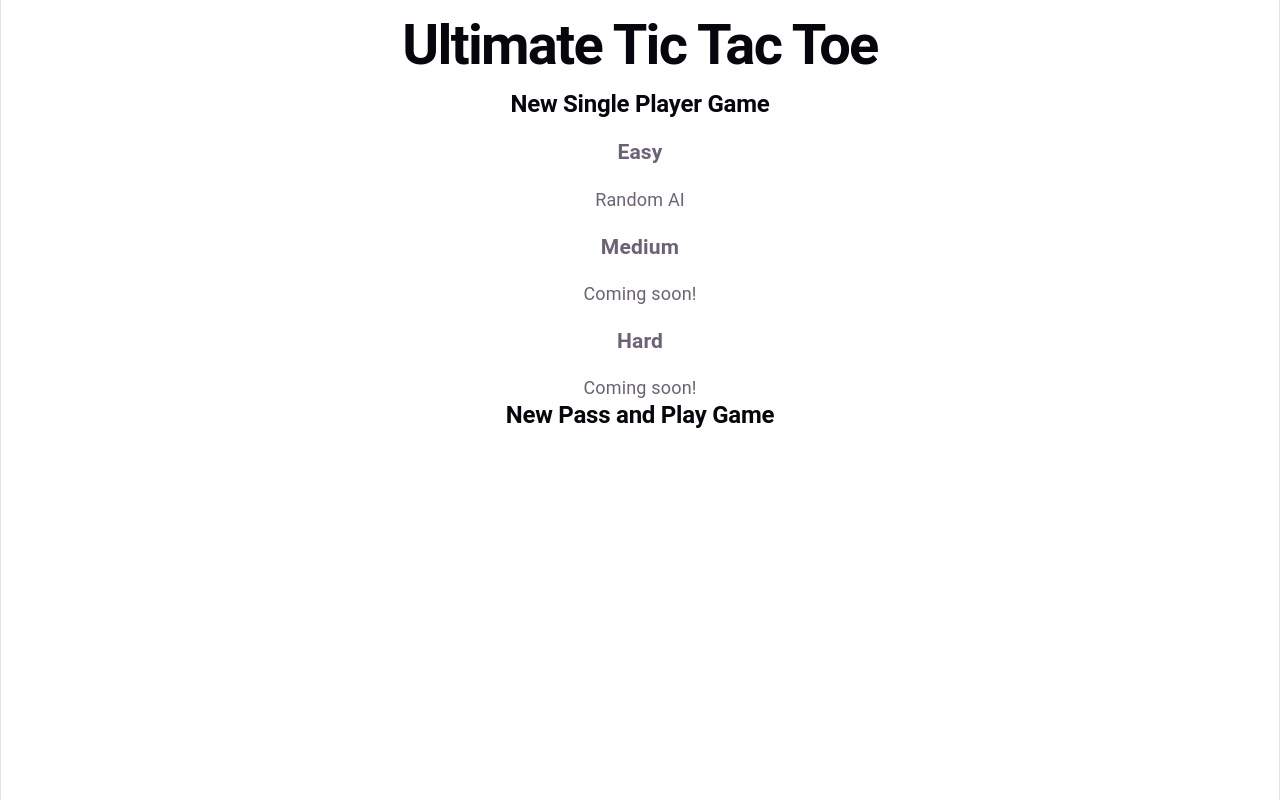
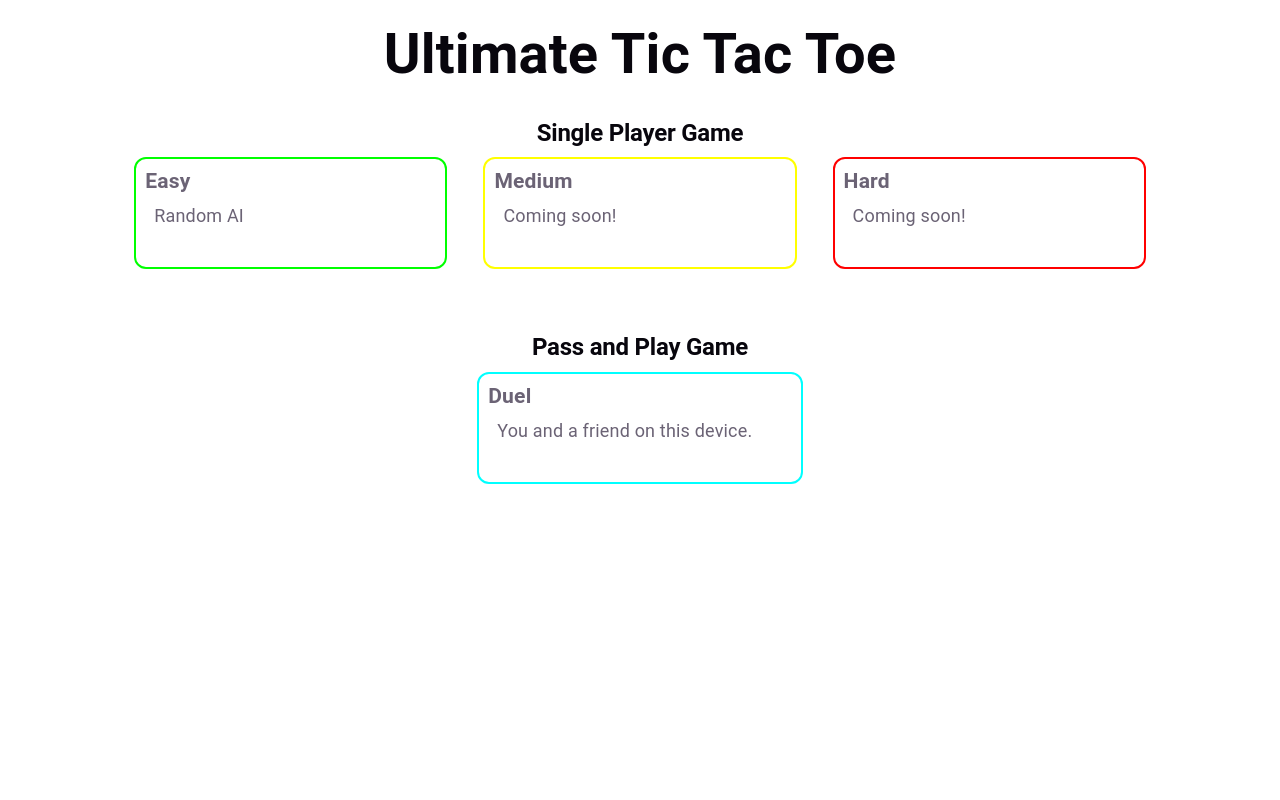
Before and after one commit to PaulHazelton/ReactTicTacToe, a React (Vite) app: page / in a window 1280 px wide. Built offline with nearby package versions, Linux system fonts and the light colour scheme.

Commit message:
Decent looking home screen

```diff
--- /dev/null
+++ b/src/components/Card.css
@@ -0,0 +1,23 @@
+.card {
+	border-width: 2px;
+	border-style: solid;
+	border-radius: 12px;
+	border-color: var(--card-color);
+	padding: 0.5rem;
+
+	width: 30ch;
+	height: 5rem;
+
+	transition: all ease-in-out 100ms;
+}
+
+.card:hover,
+.card:focus {
+	transition: all ease-in-out 100ms;
+	-webkit-box-shadow: 0px 0px 10px 4px var(--card-color);
+	box-shadow: 0px 0px 10px 4px var(--card-color);
+}
+
+.card-content {
+	padding-left: 0.5rem;
+}
--- /dev/null
+++ b/src/components/Card.tsx
@@ -0,0 +1,15 @@
+import { type ReactNode } from "react";
+import "./Card.css";
+
+export default function Card(props: { header: string, color: string, children: ReactNode }) {
+
+	const customStyle = { "--card-color": props.color } as React.CSSProperties;
+
+	return (
+		// <div className="card" style={{borderColor: props.color}}>
+		<div className="card" style={customStyle}>
+			<h3>{props.header}</h3>
+			<div className="card-content">{props.children}</div>
+		</div>
+	)
+}
--- a/src/index.css
+++ b/src/index.css
@@ -10,7 +10,7 @@
 	--social-bg: rgba(244, 243, 236, 0.5);
 	--shadow: rgba(0, 0, 0, 0.1) 0 10px 15px -3px, rgba(0, 0, 0, 0.05) 0 4px 6px -2px;
 
-	--sans: Roboto, system-ui, 'Segoe UI', Roboto, sans-serif;
+	--sans: Roboto, system-ui, 'Segoe UI', sans-serif;
 	--heading: Roboto, system-ui, 'Segoe UI', sans-serif;
 	--mono: ui-monospace, Consolas, monospace;
 
@@ -31,7 +31,7 @@
 
 @media (prefers-color-scheme: dark) {
 	:root {
-		--text: #9ca3af;
+		--text: #cacdd2;
 		--text-h: #f3f4f6;
 		--bg: #16171d;
 		--border: #2e303a;
@@ -53,8 +53,6 @@
 	width: 100%;
 	max-width: 100%;
 	margin: 0 auto;
-	text-align: center;
-	border-inline: 1px solid var(--border);
 	min-height: 100svh;
 	display: flex;
 	flex-direction: column;
@@ -74,8 +72,8 @@ h2 {
 
 h1 {
 	font-size: 56px;
-	letter-spacing: -1.68px;
 	margin: 32px 0;
+	line-height: 2.5rem;
 
 	@media (max-width: 1024px) {
 		font-size: 36px;
@@ -87,29 +85,30 @@ h2 {
 	font-size: 24px;
 	line-height: 118%;
 	letter-spacing: -0.24px;
-	margin: 0 0 8px;
+	margin: 10px 0;
 
 	@media (max-width: 1024px) {
 		font-size: 20px;
 	}
 }
 
+h3 {
+	margin: 0;
+	margin-bottom: 0.5rem;
+}
+
 p {
 	margin: 0;
+}
+
+.header {
+	text-align: center;
 }
 
 #center {
 	display: flex;
 	flex-direction: column;
-	gap: 25px;
-	place-content: center;
-	place-items: center;
-	flex-grow: 1;
-
-	padding: 2rem;
-
-	@media (max-width: 1024px) {
-		padding: 32px 20px 24px;
-		gap: 18px;
-	}
+	width: 100%;
+	max-width: 100ch;
+	margin: 0 auto;
 }
--- /dev/null
+++ b/src/pages/home/Home.css
@@ -0,0 +1,14 @@
+.home h2 {
+	text-align: center;
+}
+
+.zone {
+	margin-bottom: 3rem;
+}
+
+.card-box {
+	display: flex;
+	flex-direction: row;
+	justify-content: center;
+	gap: 2rem;
+}
--- a/src/pages/home/Home.tsx
+++ b/src/pages/home/Home.tsx
@@ -1,25 +1,36 @@
+import Card from "../../components/Card";
+import "./Home.css";
+
 export default function Home() {
 	return (
-		<>
-			<h1>Ultimate Tic Tac Toe</h1>
-			<div>
-				<h2>New Single Player Game</h2>
-				<div>
-					<h3>Easy</h3>
-					<p>Random AI</p>
+		<div className="home">
+			<div className="header">
+				<h1>Ultimate Tic Tac Toe</h1>
+			</div>
+			<div id="center">
+				<div className="zone">
+					<h2>Single Player Game</h2>
+					<div className="card-box">
+						<Card header="Easy" color="lime">
+							<p>Random AI</p>
+						</Card>
+						<Card header="Medium" color="yellow">
+							<p>Coming soon!</p>
+						</Card>
+						<Card header="Hard" color="red">
+							<p>Coming soon!</p>
+						</Card>
+					</div>
 				</div>
-				<div>
-					<h3>Medium</h3>
-					<p>Coming soon!</p>
-				</div>
-				<div>
-					<h3>Hard</h3>
-					<p>Coming soon!</p>
+				<div className="zone">
+					<h2>Pass and Play Game</h2>
+					<div className="card-box">
+						<Card header="Duel" color="cyan">
+							<p>You and a friend on this device.</p>
+						</Card>
+					</div>
 				</div>
 			</div>
-			<div>
-				<h2>New Pass and Play Game</h2>
-			</div>
-		</>
-	)
+		</div>
+	);
 }
```
